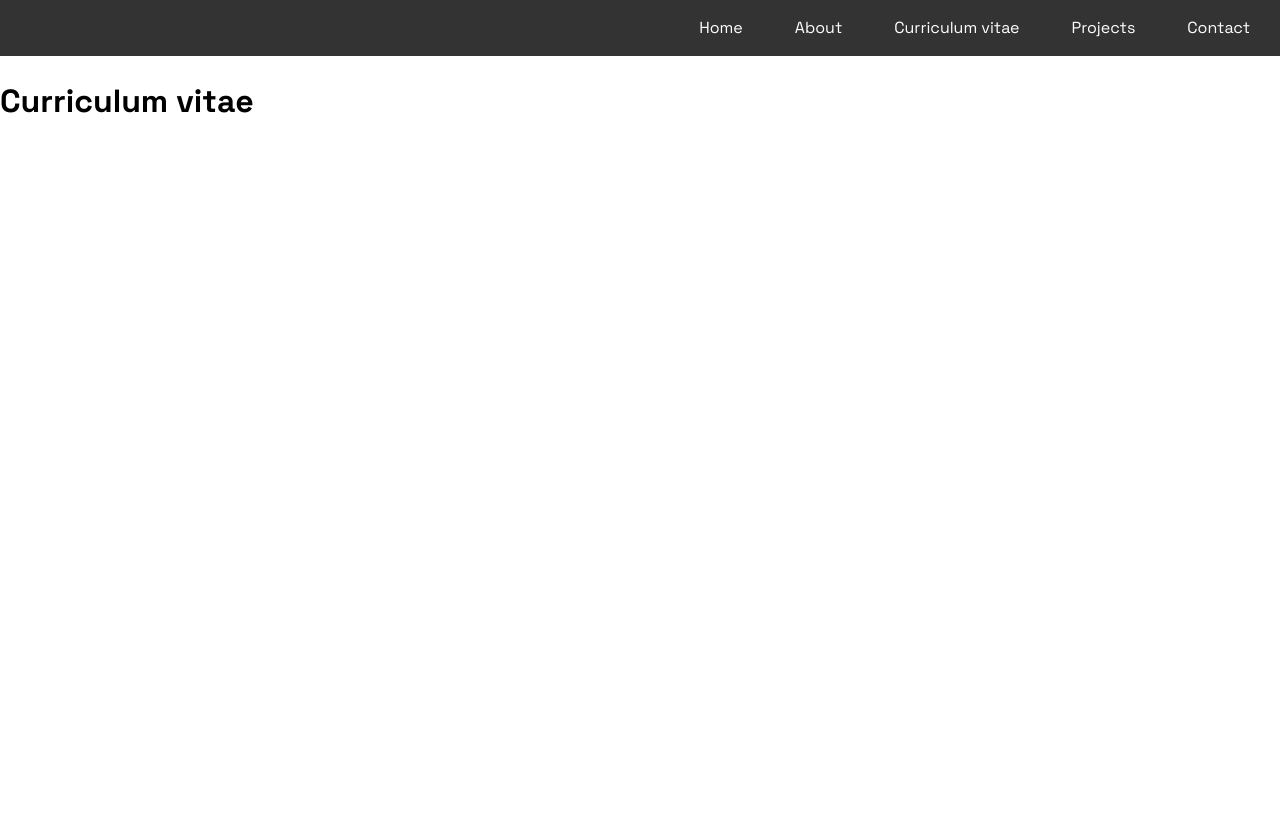
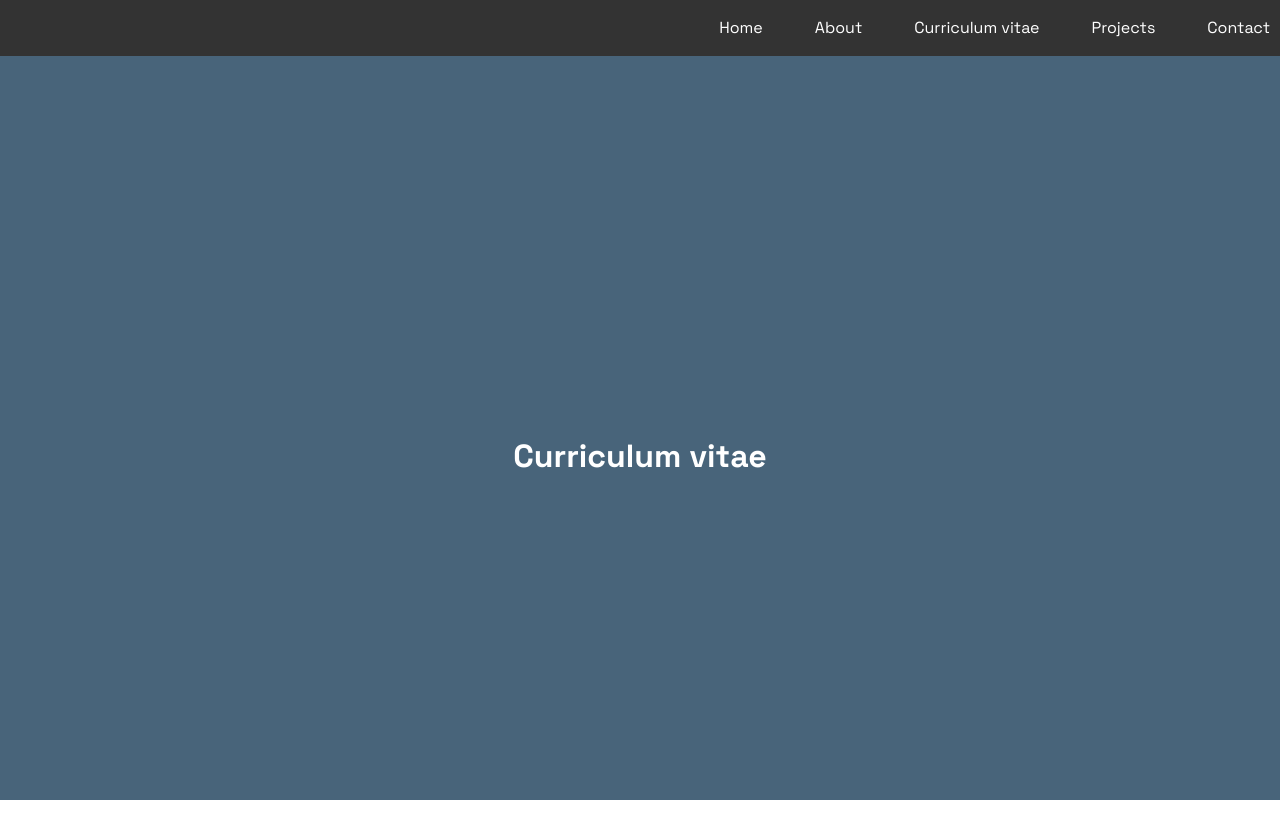
Before and after one commit to KevinFRX/My-Page, a Next.js app: page /cv in a window 1280 px wide. Shown: the top 838 px of the page. Before the commit the page ends 800 px from the top, so only its background shows below. Built offline with nearby package versions, Linux system fonts and the light colour scheme.

Commit message:
just a random commit

```diff
--- /dev/null
+++ b/app/about/about.module.css
@@ -0,0 +1,28 @@
+.container {
+    display: flex;
+    height: 100vh;
+    justify-content: center;
+    align-items: center;
+    position: relative;
+}
+
+.content {
+    color: white;
+    display: flex;
+    flex-direction: column;
+    justify-content: center;
+    align-items: center;
+    text-align: center;
+    max-width: 800px;
+    padding: 20px;
+}
+
+.background {
+    z-index: -1;
+    position: absolute;
+    background-color: #48647A;
+    top: 0;
+    left: 0;
+    width: 100%;
+    height: 100%;
+}
--- a/app/components/header.module.css
+++ b/app/components/header.module.css
@@ -1,5 +1,6 @@
 .header {
     border: 0 solid #f0f0f0;
+    position: sticky;
 }
 
 .navigation {
@@ -9,7 +10,7 @@
   justify-content: end;
   align-items: center;
   height: 100%;
-    padding: 0 20px;
+  padding: 0;
 }
 
 .navigation a {
--- /dev/null
+++ b/app/contact/contact.module.css
@@ -0,0 +1,20 @@
+.container {
+    display: flex;
+    height: 100vh;
+    justify-content: center;
+    align-items: center;
+}
+
+.content {
+    color: white;
+}
+
+.background {
+    z-index: -1;
+    position: absolute;
+    background-color: #48647A;
+    top: 0;
+    left: 0;
+    width: 100%;
+    height: 100%;
+}
--- /dev/null
+++ b/app/cv/cv.module.css
@@ -0,0 +1,20 @@
+.container {
+    display: flex;
+    height: 100vh;
+    justify-content: center;
+    align-items: center;
+}
+
+.content {
+    color: white;
+}
+
+.background {
+    z-index: -1;
+    position: absolute;
+    background-color: #48647A;
+    top: 0;
+    left: 0;
+    width: 100%;
+    height: 100%;
+}
--- a/app/cv/page.jsx
+++ b/app/cv/page.jsx
@@ -1,5 +1,12 @@
-export default function CVPage () {
+import styles from './cv.module.css'
+
+export default function CVPage() {
   return (
-    <h1>Curriculum vitae</h1>
+    <div className={styles.container}>
+      <div className={styles.content}>
+        <h1>Curriculum vitae</h1>
+      </div>
+      <div className={styles.background}></div>
+    </div>
   )
 }
--- /dev/null
+++ b/app/projects/projects.module.css
@@ -0,0 +1,20 @@
+.container {
+    display: flex;
+    height: 100vh;
+    justify-content: center;
+    align-items: center;
+}
+
+.content {
+    color: white;
+}
+
+.background {
+    z-index: -1;
+    position: absolute;
+    background-color: #48647A;
+    top: 0;
+    left: 0;
+    width: 100%;
+    height: 100%;
+}
```
Also changed, not shown: app/about/page.jsx (+18 -2 lines), app/contact/page.jsx (+9 -2 lines), app/projects/page.jsx (+9 -2 lines). Lines whose indentation alone changed are shown as unchanged.
